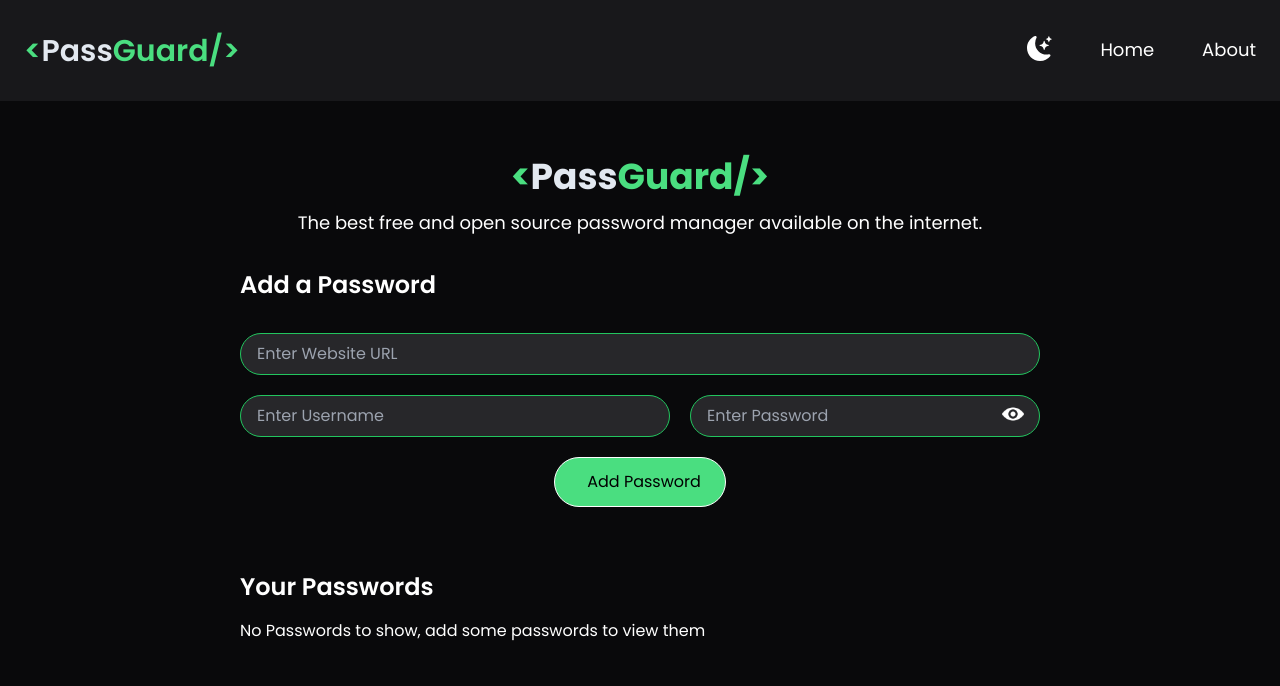
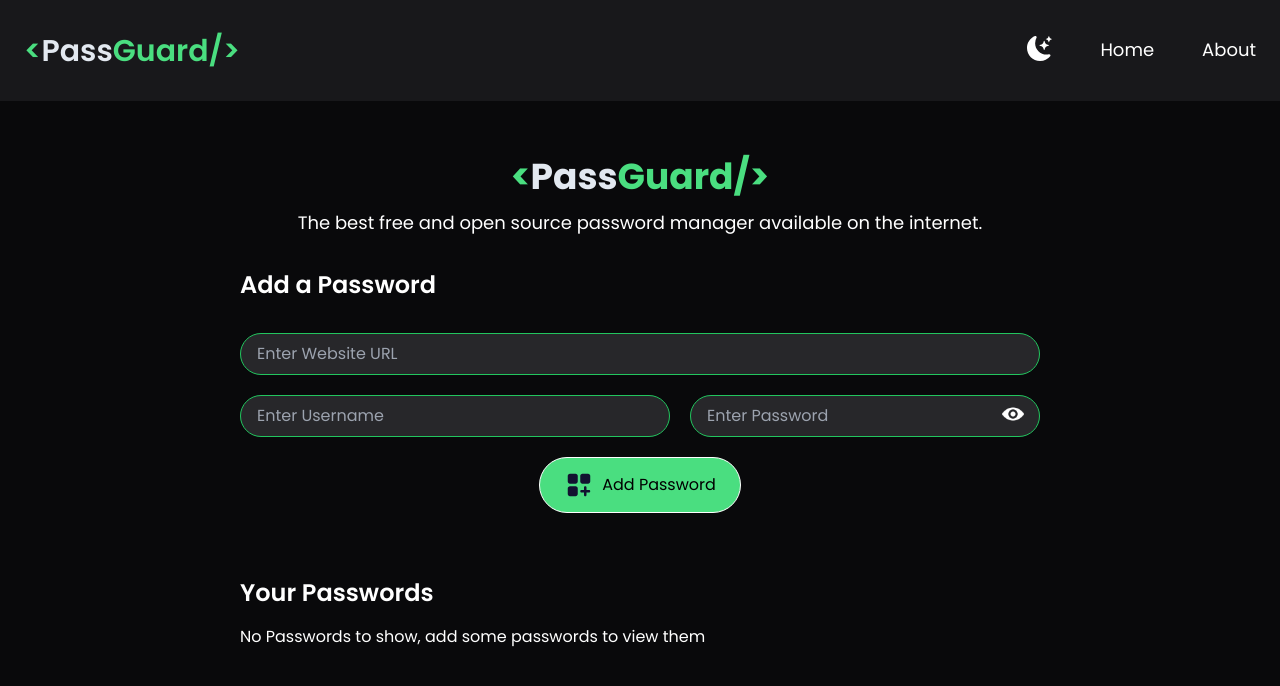
Before and after one commit to arnavnagpurkar/PassGuardx, a Next.js app: page / in a window 1280 px wide. Shown: the top 686 px of the page. Built offline with nearby package versions, Linux system fonts and the light colour scheme.

Commit message:
Removed Lord Icon

```diff
--- a/src/app/layout.js
+++ b/src/app/layout.js
@@ -1,4 +1,3 @@
-import Head from 'next/head';
 import "./globals.css";
 import Navbar from "@/components/Navbar";
 
@@ -10,9 +9,6 @@ export const metadata = {
 export default function RootLayout({ children }) {
   return (
     <html lang="en" className="dark">
-      <Head>
-        <script src="https://cdn.lordicon.com/lordicon.js"></script>
-      </Head>
       <body className="dark:bg-zinc-950 dark:text-white">
         <Navbar />
         {children}
--- a/src/app/page.js
+++ b/src/app/page.js
@@ -84,10 +84,12 @@ export default function Home() {
             </div>
             <div className="flex justify-center">
               <button onClick={savePassword} className='flex justify-center items-center bg-green-400 hover:bg-green-300 transition-all rounded-full px-6 py-3 gap-2 w-fit border border-green-900 dark:border-white'>
-                <lord-icon
-                  src="https://cdn.lordicon.com/jgnvfzqg.json"
-                  trigger="hover">
-                </lord-icon>
+                <Image
+                  src={"/images/add.svg"}
+                  width={30}
+                  height={30}
+                  alt="add icon"
+                />
                 <span className="dark:text-black">Add Password</span>
               </button>
             </div>
```
Also changed, not shown: public/images/add.svg (added).
